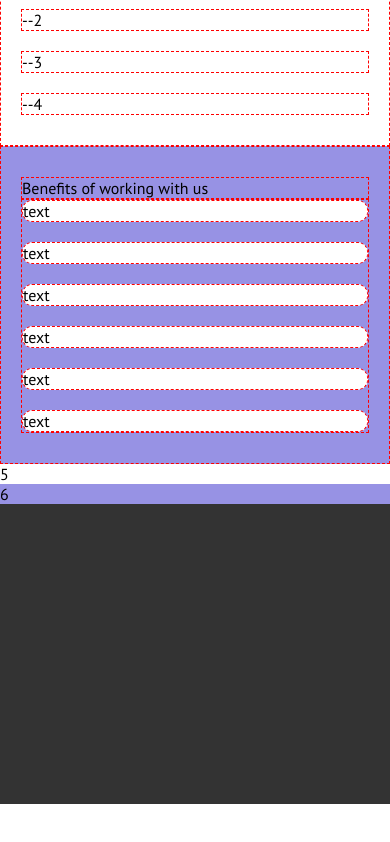
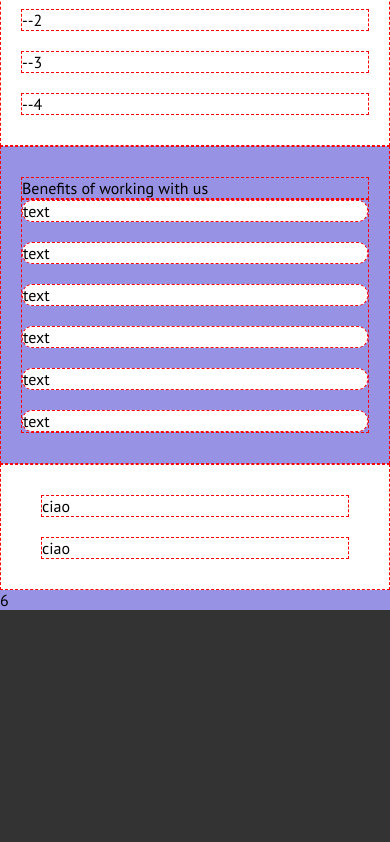
Before and after one commit to antoinde/htmlcss-responsive-layout, a plain HTML site: page index.html in a window 390 px wide. Shown: the part 1647-2489 px from the top of the page. Before the commit the page ends 2451 px from the top, so only its background shows below. Drawn offline with Linux system fonts and the light colour scheme.

Commit message:
Structured section 5

```diff
--- a/css/style.css
+++ b/css/style.css
@@ -146,6 +146,23 @@ header .img_container, header .hamburger{
 }
 /* /Section 4 */
 
+/* Section 5 */
+.sez5 .container{
+    max-width: 1200px;
+    margin: 0 auto;
+    padding: 30px 40px;
+    flex-direction: row;
+    column-gap: 20px;
+    row-gap: 20px;
+}
+.sez5 .card1{
+    width: 70%;
+}
+.sez5 .card2{
+    width: 30%;
+}
+/* /Section 5 */
+
 /* tablet, mobile, desktop res: 768px 480px desktop 1200px */
 
 @media screen and (max-width: 768px) {
@@ -180,4 +197,13 @@ header .img_container, header .hamburger{
     .sez4 .card{
         width: 100%;
     }
+    .sez5 .container{
+        flex-direction: column;
+    }
+    .sez5 .card1{
+        width: 100%;
+    }
+    .sez5 .card2{
+        width: 100%;
+    }
 }
--- a/index.html
+++ b/index.html
@@ -108,7 +108,12 @@
     </div>
 
     <!-- --------------------- Section 5 ----------------------->
-    <section class="sez5">5</section>
+    <section class="sez5">
+        <div class="container flex vedi">
+            <div class="card1 vedi">ciao</div>
+            <div class="card2 vedi">ciao</div>
+        </div>
+    </section>
 
     <!-- --------------------- Section 6 ----------------------->
     <div class="sez6 bg_color_violet">
```
